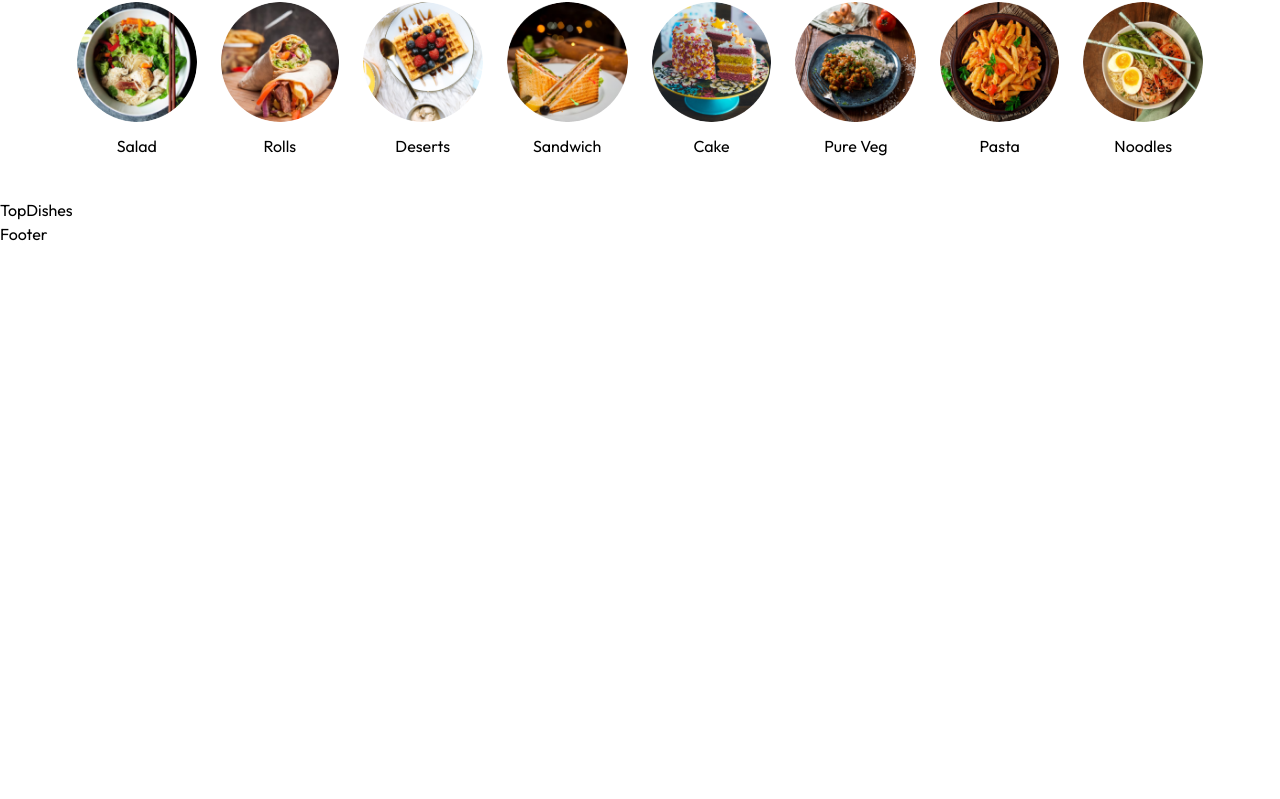
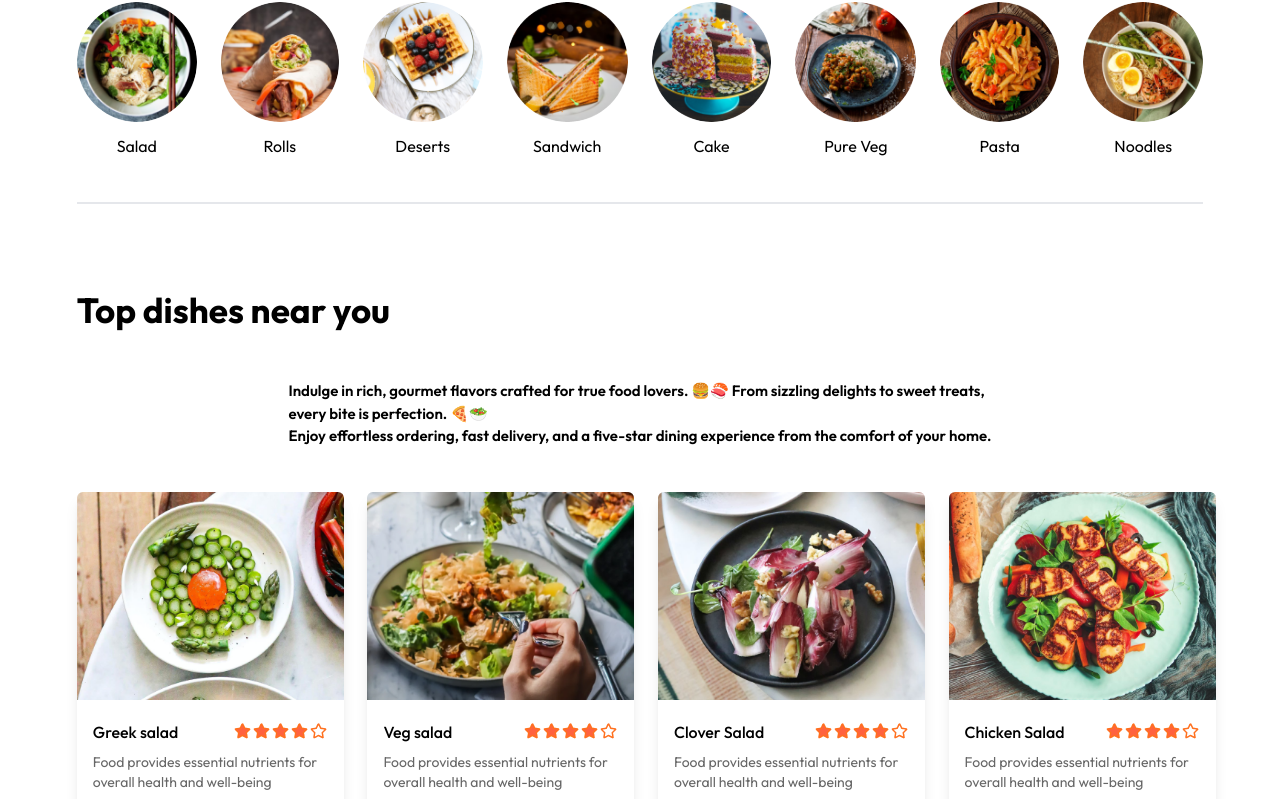
Before and after one commit to DevDivine-001/LuxBites--app-, a React (Vite) app: page / in a window 1280 px wide. Shown: the part 1070-1869 px from the top of the page. Before the commit the page ends 1316 px from the top, so only its background shows below. Built offline with nearby package versions, Linux system fonts and the light colour scheme.

Commit message:
Fooditem page is soon ready

```diff
--- a/src/Store/ContexStore.jsx
+++ /dev/null
@@ -1,38 +0,0 @@
-// import { createContext } from "react";
-// import { food_list } from "../assets/frontend_assets/assets";
-
-// export const StoreContext = createContext(null);
-
-// const StoreContextProvider = (props) => {
-//     const contextValue = {
-//         food_list,
-//     };
-
-//     return (
-//         <StoreContext.Provider value={contextValue}>
-//             {props.children}
-//         </StoreContext.Provider>
-//     );
-// };
-
-// export default StoreContextProvider;
-
-
-import { createContext } from "react";
-import { food_list } from "../assets/frontend_assets/assets";
-
-export const suyContext = createContext(null);
-
-const StoreContextProvider = (props) => {
-    const contextValue = {
-        food_list,
-    };
-
-    return (
-        <suyContext.Provider value={contextValue}>
-            {props.children}
-        </suyContext.Provider>
-    );
-};
-
-export default StoreContextProvider;
--- /dev/null
+++ b/src/Store/StoreContext.jsx
@@ -0,0 +1,21 @@
+
+
+import { createContext } from "react";
+import { food_list } from "../assets/frontend_assets/assets";
+// import { food_list } from "../assets/frontend_assets/assets";
+
+export const StoreContext = createContext(null);
+
+const StoreContextProvider = (props) => {
+    const contextValue = {
+        food_list,
+    };
+
+    return (
+        <StoreContext.Provider value={contextValue}>
+            {props.children}
+        </StoreContext.Provider>
+    );
+};
+
+export default StoreContextProvider;
--- a/src/components/common/Navbar.jsx
+++ b/src/components/common/Navbar.jsx
@@ -47,8 +47,8 @@ const Navbar = () => {
                     <button className="px-[25px] py-[7px] rounded-full text-[#49557e] border border-solid cursor-pointer transition duration-700 hover:bg-[#fff4f2]">Sign-In</button>
 
                 </div>
-                <div className="w-[50px] h-[50px] bg-amber-400 rounded-full max-2xl:hidden max-md:flex max-lg:flex">
-                    <RiMenu3Fill />
+                <div className="w-[50px] h-[50px] bg-white-400 rounded-full max-2xl:hidden max-md:flex max-lg:flex flex justify-center items-center  hover:shadow-md transition-all duration-700">
+                    <RiMenu3Fill size={27} className="cursor-pointer hover:text-[tomato] transition-all duration-700" />
                 </div>
             </div>
         </header>
--- a/src/main.jsx
+++ b/src/main.jsx
@@ -3,7 +3,7 @@ import { createRoot } from 'react-dom/client'
 import { BrowserRouter } from "react-router-dom"
 import './index.css'
 import App from './App.jsx'
-import StoreContextProvider from './Store/ContexStore.jsx'
+import StoreContextProvider from './Store/StoreContext.jsx'
 
 createRoot(document.getElementById('root')).render(
   <StrictMode>
--- /dev/null
+++ b/src/pages/FoodItems.jsx
@@ -0,0 +1,34 @@
+import { assets, food_list } from "../assets/frontend_assets/assets"
+
+const FoodItems = () => {
+    return (
+        <>
+            {
+                food_list?.map((item, index) => (
+                    <div className="w-[267px] bg-[#fff] flex-col rounded-md flex cursor-pointer gap-1 max-md:w-full max-lg:w-full transition duration-300 shadow-lg" key={index.id}>
+                        <div className="w-full  object-cover flex justify-center items-center rounded-t-md ">
+                            <img src={item.image} alt="" className="object-cover rounded-t-md max-md:w-full                     " />
+                        </div>
+                        <div className="p-4 flex-col flex gap-2">
+                            <div className="flex justify-between items-center">
+                                <p className="font-medium text-md">{item.name}</p>
+
+                                <div>
+                                    <img src={assets.rating_starts} alt="" />
+
+                                </div>
+
+                            </div>
+                            <span className="text-[#676767] font-normal text-sm max-lg:text-[15px]">{item.description}</span>
+                            <span className="text-[tomato] font-black">${item.price}</span>
+                        </div>
+
+
+                    </div>
+                ))
+            }
+        </>
+    )
+}
+
+export default FoodItems
--- a/src/pages/HomeScreen.jsx
+++ b/src/pages/HomeScreen.jsx
@@ -9,7 +9,7 @@ const HomeScreen = () => {
         <div>
             <Hero />
             <MenuItems category={category} setCategory={setCategory} />
-            <TopDishes />
+            <TopDishes category={category} setCategory={setCategory} />
         </div>
     )
 }
--- a/src/pages/MenuItems.jsx
+++ b/src/pages/MenuItems.jsx
@@ -8,10 +8,10 @@ const MenuItems = ({ category, setCategory }) => {
                 <p className="font-semibold text-[15px] max-md:text-[15px] max-lg:text-[19px]"> Indulge in rich, gourmet flavors crafted for true food lovers. 🍔🍣 From sizzling delights to sweet treats,<br className="max-md:hidden max-lg:hidden " /> every bite is perfection. 🍕🥗<br className="max-md:hidden " /> Enjoy effortless ordering, fast delivery, and a five-star dining <br className="max-md:hidden max-lg:hidden  max-2xl:hidden " /> experience from the comfort of your home.</p>
                 <div className="flex  gap-6 text-center  overflow-x-auto snap-x snap-mandatory max-md:text-sm cursor-pointer">
                     {menu_list?.map((item, index) => (
-                        <div className="flex justify-center items-center flex-col gap-3 max-md:min-w-[75px]" key={index} onClick={() => setCategory(prev => prev === item.menu_name ? "All" : item.menu_name)}>
+                        <div className="flex justify-center items-center flex-col gap-3 max-md:min-w-[80px]" key={index} onClick={() => setCategory(prev => prev === item.menu_name ? "All" : item.menu_name)}>
                             <img src={item.menu_image}
                                 alt={item.menu_name}
-                                className={` object-cover rounded-full transition-all duration-100  ${category === item.menu_name ? " border-red-500 border p-1.5 scale-100" : ""
+                                className={` object-cover rounded-full transition-all duration-500 text-red-500  ${category === item.menu_name ? " border-red-500 border-2 p-1  text-red-500 transition-all duration-500" : ""
                                     }`}
 
                             />
@@ -20,6 +20,7 @@ const MenuItems = ({ category, setCategory }) => {
 
                     ))}
                 </div>
+                <hr className="text-gray-200  border-1" />
             </div>
         </div>
     )
--- a/src/pages/TopDishes.jsx
+++ b/src/pages/TopDishes.jsx
@@ -1,7 +1,39 @@
+import FoodItems from "./Fooditems"
 
-const TopDishes = () => {
+
+const TopDishes = ({ category }) => {
+
+
+
     return (
-        <div>TopDishes</div>
+        <div className="flex justify-center items-center w-full py-10">
+            <div className="flex flex-col justify-between  w-[88%] gap-11">
+                <h1 className="flex items-center font-bold text-[35px] ">Top dishes near you</h1>
+                <p className="font-semibold text-[15px] max-md:text-[15px] max-lg:text-[19px] flex justify-center"> Indulge in rich, gourmet flavors crafted for true food lovers. 🍔🍣 From sizzling delights to sweet treats,<br className="max-md:hidden max-lg:hidden " /> every bite is perfection. 🍕🥗<br className="max-md:hidden " /> Enjoy effortless ordering, fast delivery, and a five-star dining <br className="max-md:hidden max-lg:hidden  max-2xl:hidden " /> experience from the comfort of your home.</p>
+
+
+                <div className=" justify-center   flex-wrap  items-center gap-9 grid grid-cols-4 max-md:grid-cols-1 max-lg:grid-cols-2 max-xl:grid-cols-3 max-xl:gap-12  max-md:gap-6">
+                    {/* {
+                        food_list?.map((item) => (
+                            <FoodItems
+                                key={item.id}
+                                id={item.id}
+                                name={item.name}
+                                description={item.description}
+                                price={item.price}
+                                image={item.image}
+                            />
+                        ))
+                    } */}
+                    <FoodItems />
+
+                </div>
+
+
+
+
+            </div>
+        </div>
     )
 }
 
```
